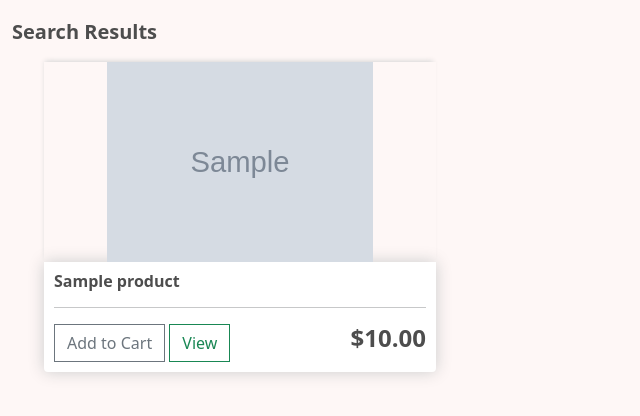
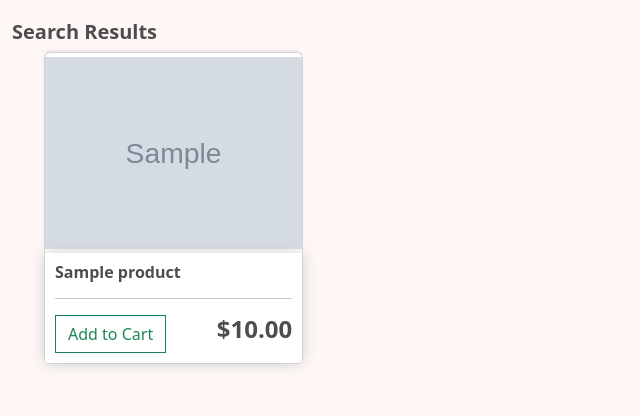
Before and after one commit to frago0312/ppm-project-2, a Django app: template store/templates/store/product_search.html in a window 1280 px wide. Shown: the part 66-482 px from the top of the page, without its empty margins (0-640 px from the left). Run offline with Django 4.2, Linux system fonts and the light colour scheme; the template is opened without the code that fills it: most values are stand-ins (such as "Sample title", 1, 10 or a date in 2020); grey boxes marked "Sample" are stand-in pictures.

Commit message:
modified search columns

```diff
--- a/store/templates/store/product_search.html
+++ b/store/templates/store/product_search.html
@@ -7,15 +7,17 @@
     <ul>
       <div class="row">
         {% for product in products %}
-        <div class="col-lg-4">
+        <div class="col-lg-3 col-sm-6" style="margin-bottom: 20px">
+                <div class="card" style="width: 90%">
                     <img class="thumbnail" src="{{product.imageURL}}">
                     <div class="box-element product">
                         <h6><strong>{{ product.name }}</strong></h6>
                         <hr>
-                <button data-product={{ product.id }} data-action="add" class="btn btn-outline-secondary add-btn update-cart">Add to Cart</button>
-                <a class="btn btn-outline-success" href="#">View</a>
+                        <button data-product={{ product.id }} data-action="add" class="btn btn-outline-success add-btn update-cart">Add to Cart</button>
                         <h4 style="display: inline-block; float: right"><strong>${{ product.price|floatformat:2 }}</strong></h4>
                     </div>
+                </div>
+
             </div>
         {% endfor %}
     </div>
--- a/store/templates/store/store.html
+++ b/store/templates/store/store.html
@@ -13,7 +13,7 @@
         </div>
         <div class="col-10 d-flex justify-content-center align-items-center flex-wrap">
             {% for product in products %}
-            <div class="col-lg-4" style="margin-bottom: 20px">
+            <div class="col-lg-4 col-sm-6" style="margin-bottom: 20px">
                 <div class="card" style="width: 90%">
                     <img class="thumbnail" src="{{product.imageURL}}">
                     <div class="box-element product">
```
Lines whose indentation alone changed are shown as unchanged.
